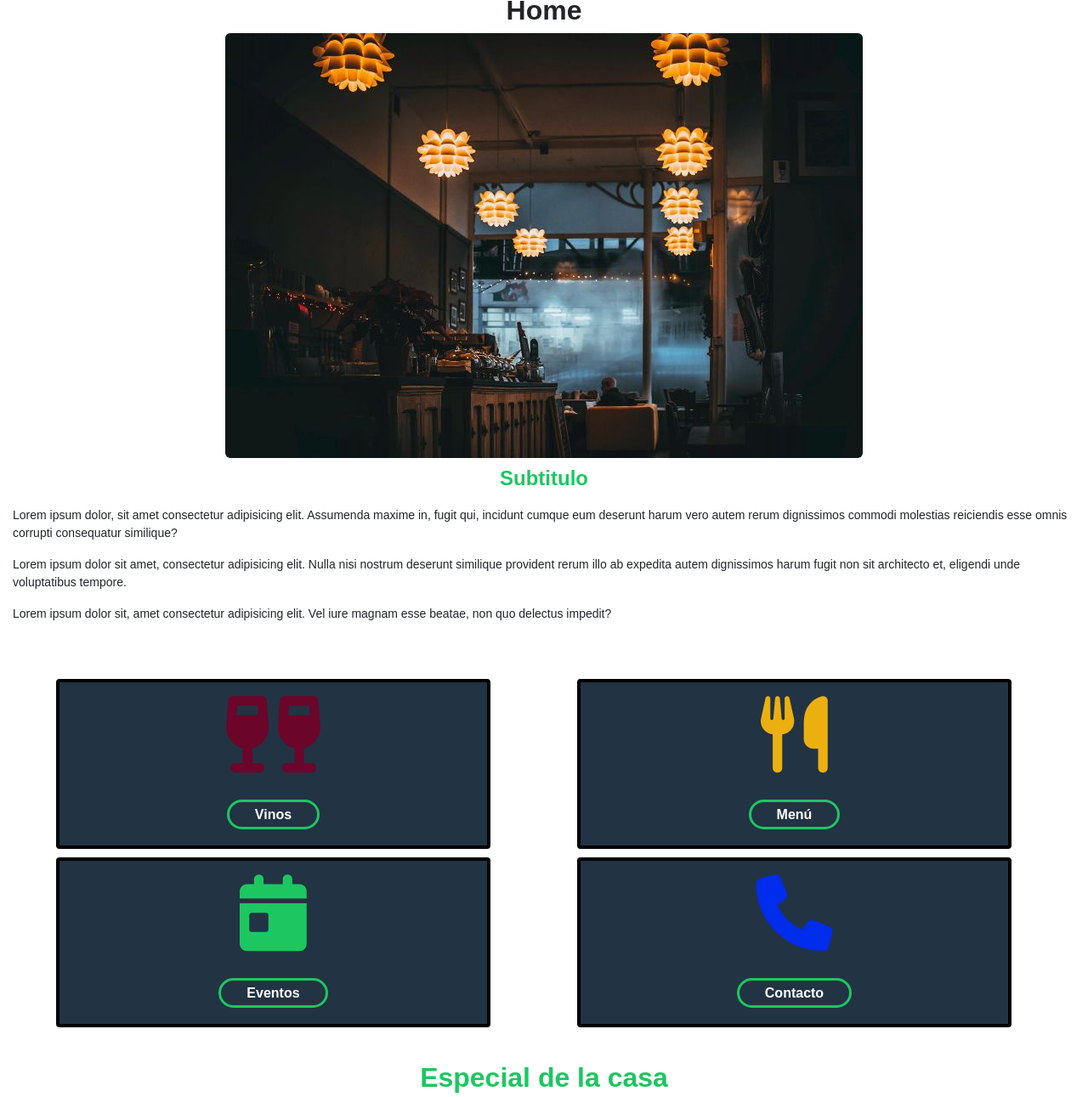
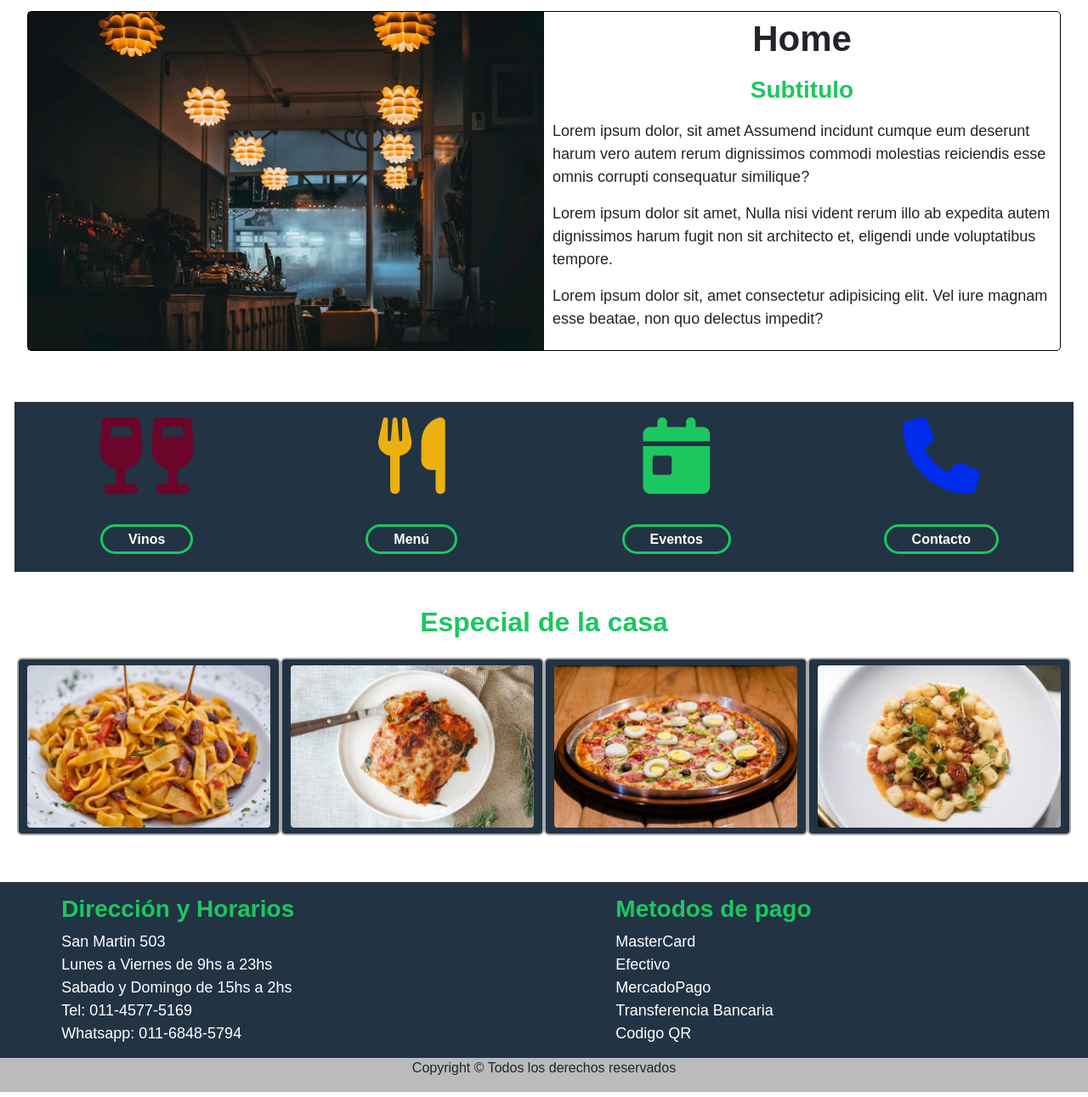
Before and after one commit to DelCampoFabian/Comilona, a plain HTML site: page index.html in a window 1280 px wide. Shown: the part 669-1960 px from the top of the page at 85% size. Drawn offline with nearby package versions, Linux system fonts and the light colour scheme.

Commit message:
90% de la primera pagina

```diff
--- a/assets/scss/_home.scss
+++ b/assets/scss/_home.scss
@@ -21,14 +21,14 @@
 }
 
 .resumen {
-    @include boxmodel (15px, auto, none, 0);
+    @include boxmodel (5px, auto, none, 0);
     .resumen-links{
         height: 200px;
         text-align: center;
         background-color: #234;
         display: flex;
         @include flexbox (space-around, center, column);
-        @include boxmodel (0px, 5px, 4px solid #000, 4px);
+        @include boxmodel (0px, 5px auto, 4px solid #000, 4px);
         i {
             font-size: 90px;
         }
@@ -38,7 +38,6 @@
                 transform: scale(0.98);
             }
             a {
-
                 @include boxmodel (6px 30px, auto, 3px solid $color-primario, 25px);
                 text-decoration: none;
                 color: $color-blanco;
@@ -103,7 +102,7 @@
 .pie {
     background-color: #234;
     .pie-direccion, .pie-pago {
-        @include boxmodel (15px, auto , none, none);
+        @include boxmodel (15px 30px, auto , none, none);
         display:flex;
         @include flexbox (space-around,left,column);
         h4 {
@@ -122,3 +121,60 @@
 
     }
 }
+
+
+@media (min-width:768px) {
+    .home{
+        width: 95%;
+        @include boxmodel (0, 50px auto,1px solid #000, 5px);
+        height: 400px;
+        display: flex;
+        @include flexbox (space-around, center, row);
+        .home-img {
+            width: 50%;
+            height: 100%;
+            img {
+                width: 100%;
+                height: 100%;
+                object-fit: cover;
+                border-radius: 0;
+            }
+        }
+        .home-text {
+            width: 50%;
+            padding: 10px;
+            overflow: hidden;
+        }
+    }
+    .resumen{
+        .resumen-links{
+            border: none;
+            border-radius: 0;
+        }
+    }
+}
+
+
+@media (min-width:1024px){
+    .home {
+        h1 {
+            font-size: $titulos-desktop;
+        }
+        h2 {
+            font-size: $subtitulos-desktop;
+        }
+        p {
+            font-size: $parrafo-desktop;
+        }
+    }
+    .pie {
+        .pie-direccion, .pie-pago {
+            h4 {
+                font-size: $subtitulos-desktop;
+            }
+            span {
+                font-size: $parrafo-desktop;
+            }
+        }
+    }
+}
--- a/assets/scss/_variables.scss
+++ b/assets/scss/_variables.scss
@@ -9,4 +9,9 @@ $titulos-mobile:32px;
 $subtitulos-mobile:24px;
 $parrafo-mobile:14px;
 
+$titulos-desktop:42px;
+$subtitulos-desktop:28px;
+$parrafo-desktop:18px;
+
+
 $colores: (primario: $color-primario,secundario: $color-secundario,cuarto: $color-cuarto,quinto: $color-quinto);
--- a/index.html
+++ b/index.html
@@ -82,58 +82,55 @@
 
     <main>
         <section class="home">
-        <div class="home-text">
-          <h1>Home</h1>
             <div class="home-img">
                 <img class="img-fluid" src="./assets/img/home.jpg" alt="Restaurant">
             </div>
-          <div>
+            <div class="home-text">
+              <h1>Home</h1>
               <h2>Subtitulo</h2>
-            <p>Lorem ipsum dolor, sit amet consectetur adipisicing elit. Assumenda maxime in, fugit qui, incidunt cumque eum deserunt harum vero autem rerum dignissimos commodi molestias reiciendis esse omnis corrupti consequatur similique?</p>
-            <p>Lorem ipsum dolor sit amet, consectetur adipisicing elit. Nulla nisi nostrum deserunt similique provident rerum illo ab expedita autem dignissimos harum fugit non sit architecto et, eligendi unde voluptatibus tempore.</p>
+              <p>Lorem ipsum dolor, sit amet Assumend incidunt cumque eum deserunt harum vero autem rerum dignissimos commodi molestias reiciendis esse omnis corrupti consequatur similique?</p>
+              <p>Lorem ipsum dolor sit amet, Nulla nisi vident rerum illo ab expedita autem dignissimos harum fugit non sit architecto et, eligendi unde voluptatibus tempore.</p>
               <p>Lorem ipsum dolor sit, amet consectetur adipisicing elit. Vel iure magnam esse beatae, non quo delectus impedit?</p>
-          </div>
-
             </div>
         </section>
     </main>
 
     <!--SECCION SECUNDARIA-->
 
-    <aside class="row resumen">
+    <aside class="row justify-content-center resumen">
         <section class="row justify-content-around">
-        <div class="col-md-5 resumen-links">
+            <div class="col-md-5 col-lg-3 resumen-links">
                 <div class="resumen-icon__container">
                     <i class="fa-solid fa-wine-glass resumen-icon-secundario"></i>
                     <i class="fa-solid fa-wine-glass resumen-icon-secundario"></i>
                 </div>
                 <h4><a href="./pages/platos.html">Vinos</a></h4>
             </div>
-        <div class="col-md-5 resumen-links">
+            <div class="col-md-5 col-lg-3 resumen-links">
                 <i class="fa-solid fa-utensils resumen-icon-cuarto"></i>
                 <h4><a href="">Menú</a></h4>
             </div>
-        <div class="col-md-5 resumen-links">
+            <div class="col-md-5 col-lg-3 resumen-links">
                 <i class="fa-solid fa-calendar-day resumen-icon-primario"></i>
                 <h4><a href="">Eventos</a></h4>
             </div>
-        <div class="col-md-5 resumen-links">
+            <div class="col-md-5 col-lg-3 resumen-links">
                 <i class="fa-solid fa-phone resumen-icon-quinto"></i>
                 <h4><a href="#">Contacto</a></h4>
           </div>
         </section>
         <section class="row platos">
             <h3 class="col-md-12">Especial de la casa</h3>
-        <div class="col-md-5 platos-container">
+            <div class="col-md-5 col-lg-3 platos-container">
                 <img class="img-fluid" src="./assets/img/comida.jpg" alt="">
             </div>
-        <div class="col-md-5 platos-container">
+            <div class="col-md-5 col-lg-3 platos-container">
                 <img class="img-fluid" src="./assets/img/comida2.jpg" alt="">
             </div>
-        <div class="col-md-5 platos-container">
+            <div class="col-md-5 col-lg-3 platos-container">
                 <img class="img-fluid" src="./assets/img/comida3.jpg" alt="">
             </div>
-        <div class="col-md-5 platos-container">
+            <div class="col-md-5 col-lg-3 platos-container">
                 <img class="img-fluid" src="./assets/img/comida4.jpg" alt="">
             </div>
         </section>
```
Also changed, not shown: assets/css/style.css, 1 other file. Lines whose indentation alone changed are shown as unchanged.
